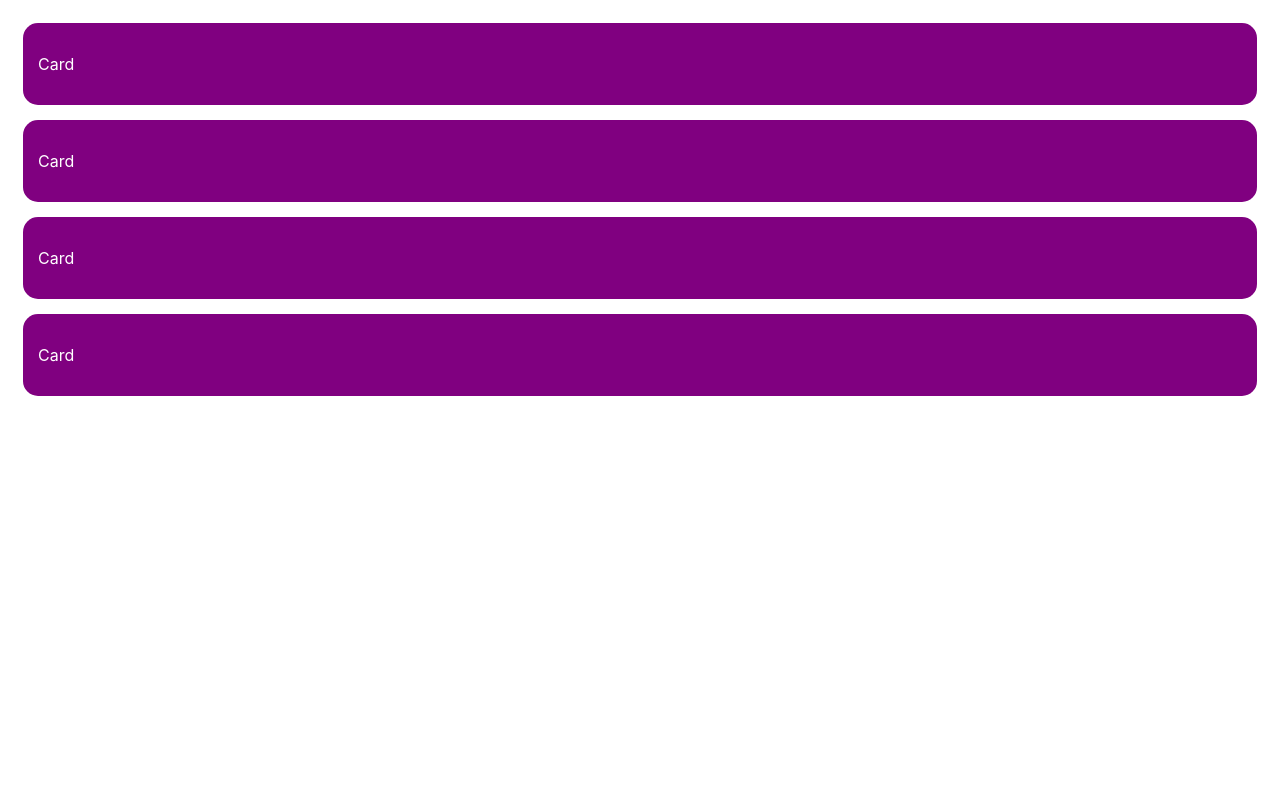
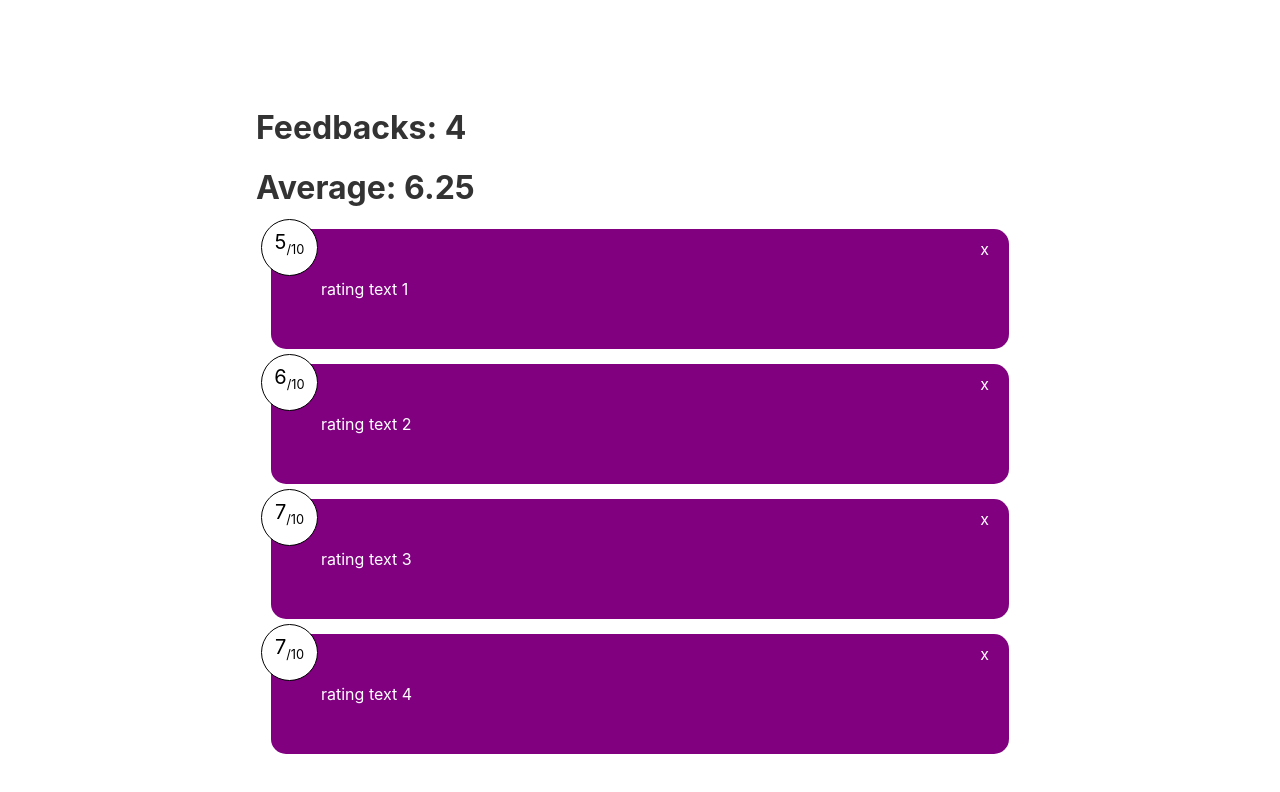
Before and after one commit to m-housni/feedback-app-with-svelte, a Svelte app: page / in a window 1280 px wide. Shown: the top 792 px of the page. Built offline with nearby package versions, Linux system fonts and the light colour scheme.

Commit message:
styling the card elements: rating, text, close

```diff
--- a/public/global.css
+++ b/public/global.css
@@ -10,6 +10,11 @@ body {
 	padding: 8px;
 	box-sizing: border-box;
 	font-family: -apple-system, BlinkMacSystemFont, "Segoe UI", Roboto, Oxygen-Sans, Ubuntu, Cantarell, "Helvetica Neue", sans-serif;
+}
+
+.container {
+	max-width: 768px;
+	margin: 100px auto;
 }
 
 a {
--- a/src/App.svelte
+++ b/src/App.svelte
@@ -22,15 +22,27 @@
       text: "rating text 4"
     },
   ]
+  let list = [5,2,2]
+  // reactive value
+  $: count = feedback.length
+  $: avg = feedback.length ? feedback.reduce((prev, cur) => { return {rating: prev.rating+cur.rating}}) : {}
+
+  const deleteFeedback = (e) => {
+    const fbId = e.detail
+    feedback = feedback.filter((fb) => {
+      return fb.id != fbId
+    })
+  }
 </script>
 
-<main>
-	<FeedbackList feedback="{feedback}" />
+<main class="container">
+  <h1>Feedbacks: {count}</h1>
+  {#if feedback.length}<h1>Average: {avg.rating/feedback.length}</h1> {/if}
+	<FeedbackList feedback="{feedback}" on:delete-feedback={deleteFeedback}/>
 	<!--
 		Equivalent to:
 		<FeedbackList {feedback} />
 	 -->
-
 </main>
 
 <style>
--- a/src/components/Card.svelte
+++ b/src/components/Card.svelte
@@ -4,7 +4,7 @@
 
 <style>
   .card {
-    padding: 15px;
+    padding: 50px 50px;
     margin: 15px;
     border-radius: 15px;
     color: #fff;
--- a/src/components/FeedbackItem.svelte
+++ b/src/components/FeedbackItem.svelte
@@ -1,8 +1,48 @@
 <script>
+  import {createEventDispatcher} from 'svelte'
   import Card from './Card.svelte'
   export let fb = ''
+
+  const dispatch = createEventDispatcher()
+
+  const handleDelete = (fbId) => {
+    dispatch('delete-feedback', fbId)
+  }
+
 </script>
 
 <Card>
-  <p>Card</p>
+  <div class="num-display">
+    {fb.rating}<sub style="font-size:.8rem">/10</sub>
+  </div>
+  <div class="close" on:click={() => handleDelete(fb.id)}>
+    x
+  </div>
+  <div class="text-display">
+    {fb.text}
+  </div>
 </Card>
+
+<style>
+  .num-display {
+    position: absolute;
+    top: -10px;
+    left: -10px;
+    width: 35px;
+    height: 35px;
+    background: #fff;
+    color: #000;
+    border: 1px #000 solid;
+    border-radius: 50%;
+    padding: 10px;
+    text-align: center;
+    font-size: 20px;
+  }
+
+  .close {
+    position: absolute;
+    top: 10px;
+    right:20px;
+    cursor: pointer;
+  }
+</style>
--- a/src/components/FeedbackList.svelte
+++ b/src/components/FeedbackList.svelte
@@ -7,7 +7,7 @@
 
 <main>
   {#each feedback as fb (fb.id)}
-    <FeedbackItem {fb} />
+    <FeedbackItem {fb}  on:delete-feedback/>
   {/each}
 </main>
 
```
Also changed, not shown: assets/img3.png (added), 1 other file (tests, documents, lock files or other folders). Lines whose indentation alone changed are shown as unchanged.
